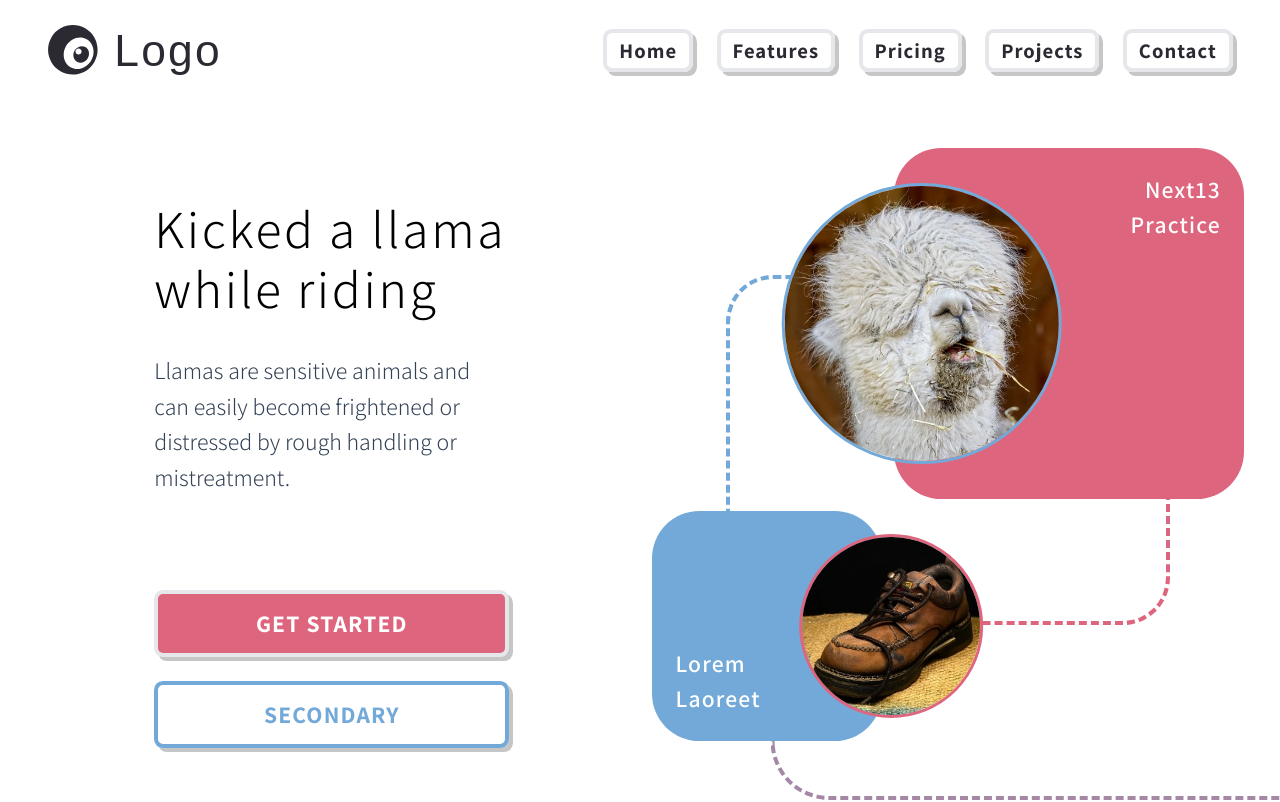
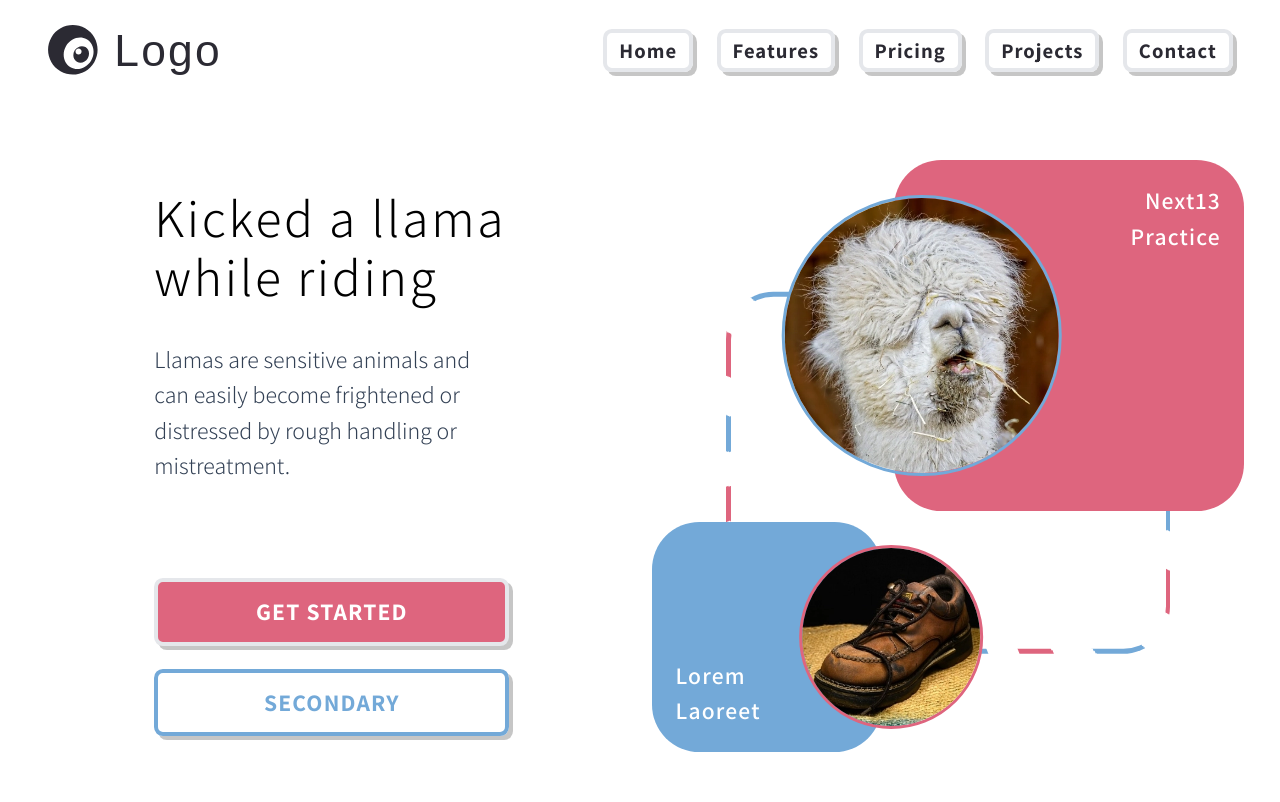
Before and after one commit to LTeemu/Next13_one, a Next.js app: page / in a window 1280 px wide. Shown: the top 802 px of the page. Built offline with nearby package versions, Linux system fonts and the light colour scheme; a web font is replaced by a local one.

Commit message:
Dash border anim

```diff
--- a/app/globals.css
+++ /dev/null
@@ -1,18 +0,0 @@
-@tailwind base;
-@tailwind components;
-@tailwind utilities;
-
-:root {
-  font-size: 1rem;
-  font-size: clamp(1rem, 0.84rem + 0.8vw, 1.8rem);
-}
-
-@layer components {
-  .afterBorder {
-    @apply after:border-l-4 after:rounded-bl-full after:border-[#A488A6] after:border-dashed after:border-b-4 after:h-10 pb-8 after:absolute after:w-full after:bottom-0 after:translate-x-[20%];
-  }
-
-  .button {
-    @apply font-bold tracking-wider border-4 whitespace-nowrap shadow-[4px_4px_0_0_rgba(192,192,192,0.9)] duration-200 active:duration-[20ms] ease-linear transition-all active:shadow-[0px_0px_0_0_rgba(192,192,192,0.9)] active:translate-x-[4px] active:translate-y-[4px];
-  }
-}
--- /dev/null
+++ b/app/globals.scss
@@ -0,0 +1,42 @@
+@tailwind base;
+@tailwind components;
+@tailwind utilities;
+
+:root {
+  font-size: 1rem;
+  font-size: clamp(1rem, 0.84rem + 0.8vw, 1.8rem);
+}
+
+@layer components {
+  .button {
+    @apply font-bold tracking-wider border-4 whitespace-nowrap shadow-[4px_4px_0_0_rgba(192,192,192,0.9)] duration-200 active:duration-[20ms] ease-linear transition-all active:shadow-[0px_0px_0_0_rgba(192,192,192,0)] active:translate-x-[4px] active:translate-y-[4px];
+  }
+}
+
+@keyframes rotate {
+  to {
+    transform: rotate(1turn);
+  }
+}
+
+.dashBorderAnim {
+  &:after {
+    content: '';
+    background-color: white;
+    position: absolute;
+    border-radius: 1.8rem;
+    inset: 0.2rem;
+  }
+  &:before {
+    content: '';
+    background: repeating-conic-gradient(rgba(0, 0, 0, 0) 0deg 9deg, #de657e 9deg 18deg, rgba(0, 0, 0, 0) 18deg 27deg, #73a9d8 27deg 36deg);
+    animation: rotate 30s linear infinite;
+    border-radius: 2rem;
+    height: 200%;
+    position: absolute;
+    width: 200%;
+    display: flex;
+    justify-self: center;
+    align-self: center;
+  }
+}
--- a/app/layout.js
+++ b/app/layout.js
@@ -1,4 +1,4 @@
-import './globals.css'
+import './globals.scss'
 import { Assistant, Tourney } from '@next/font/google'
 import Header from './components/Header'
 import Footer from './components/Footer'
--- a/app/page.js
+++ b/app/page.js
@@ -25,9 +25,9 @@ export default function Home() {
         </div>
 
         {/*Grids*/}
-        <div className='grid relative w-full max-w-[1000px] grid-cols-5 grid-rows-5 gap-2 pt-8 mx-auto md:w-1/2 mb-8 afterBorder'>
+        <div className='grid relative w-full max-w-[1000px] grid-cols-5 grid-rows-5 gap-2 mx-auto md:w-1/2 py-10'>
           {/*Dashed border in middle*/}
-          <div className='absolute grid w-3/4 border-4 border-dashed border-b-primary border-r-primary border-t-secondary border-l-secondary rounded-4xl place-self-center h-1/2'></div>
+          <div className='absolute grid w-3/4 overflow-hidden translate-y-[3%] dashBorderAnim rounded-4xl place-self-center h-1/2'></div>
 
           {/*TopL empty grid*/}
           <div className='col-span-2 row-span-3'></div>
--- a/package.json
+++ b/package.json
@@ -14,7 +14,8 @@
     "next": "13.1.6",
     "react": "18.2.0",
     "react-dom": "18.2.0",
-    "react-icons": "^4.7.1"
+    "react-icons": "^4.7.1",
+    "sass": "^1.58.0"
   },
   "devDependencies": {
     "autoprefixer": "^10.4.13",
```
Also changed, not shown: 1 other file (tests, documents, lock files or other folders).
